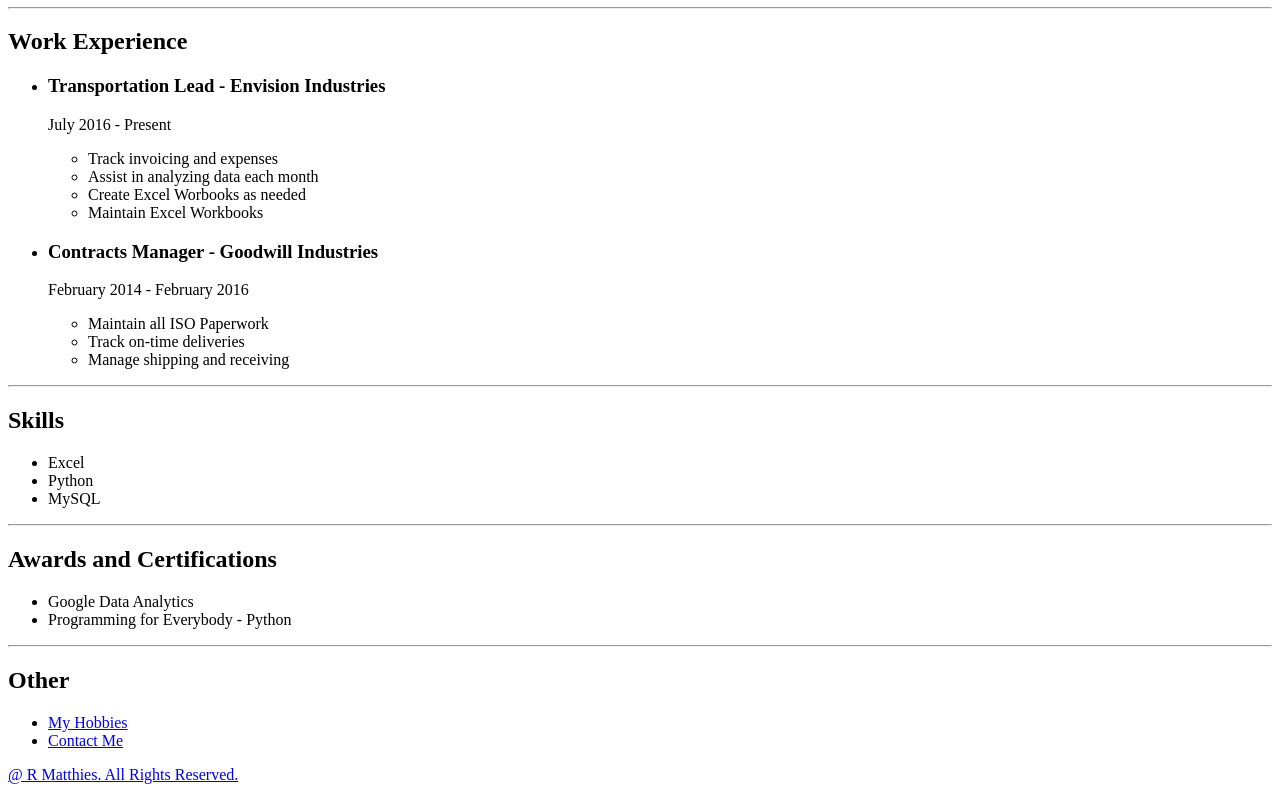
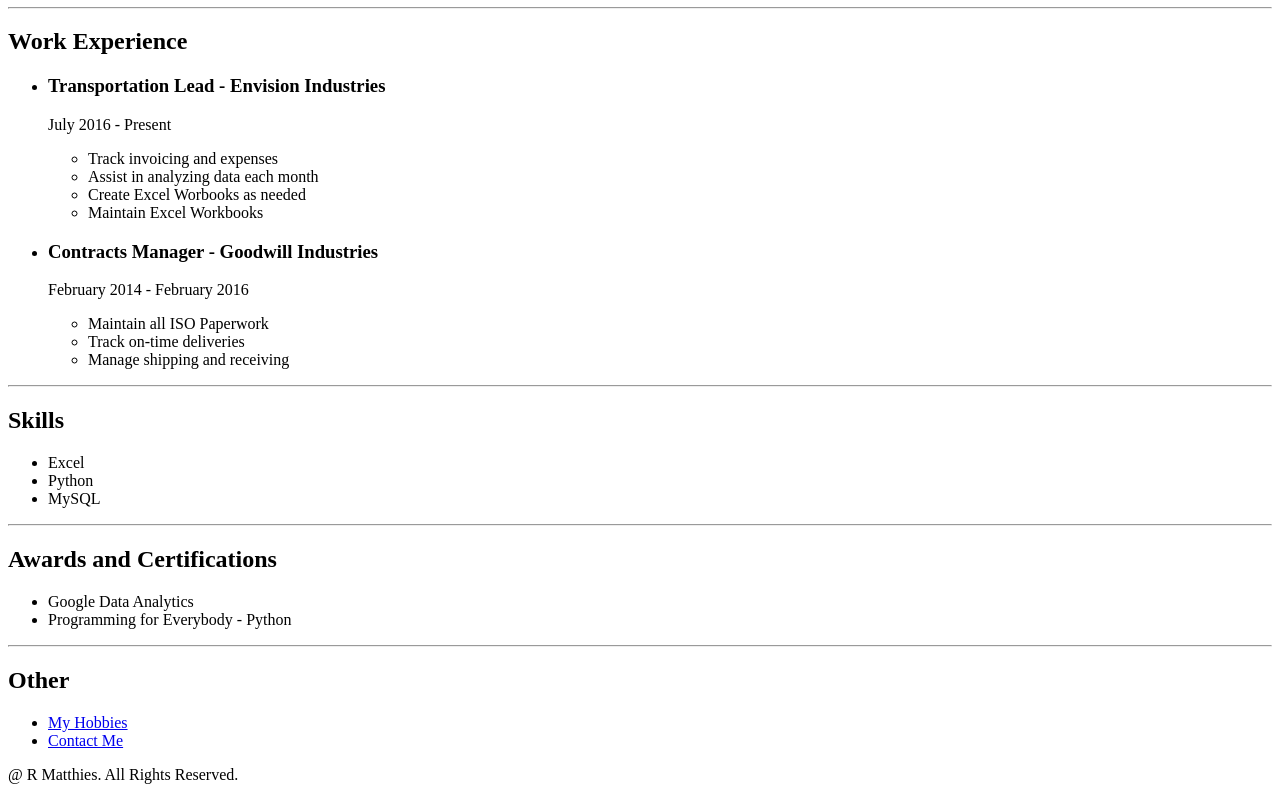
Before and after one commit to Varhgar/resume, a plain HTML site: page index.html in a window 1280 px wide. Shown: the part 435-1235 px from the top of the page. Drawn offline with Linux system fonts and the light colour scheme.

Commit message:
Add files via upload

```diff
--- a/index.html
+++ b/index.html
@@ -58,7 +58,7 @@
     <h2>Other</h2>
     <ul>
         <li><a href="./hobbies.html">My Hobbies</a></li>
-        <li><a href="./contact.html">Contact Me</li>
+        <li><a href="./contact.html">Contact Me</a></li>
     </ul>
     <footer>
         <p>@ R Matthies. All Rights Reserved.</p>
```
